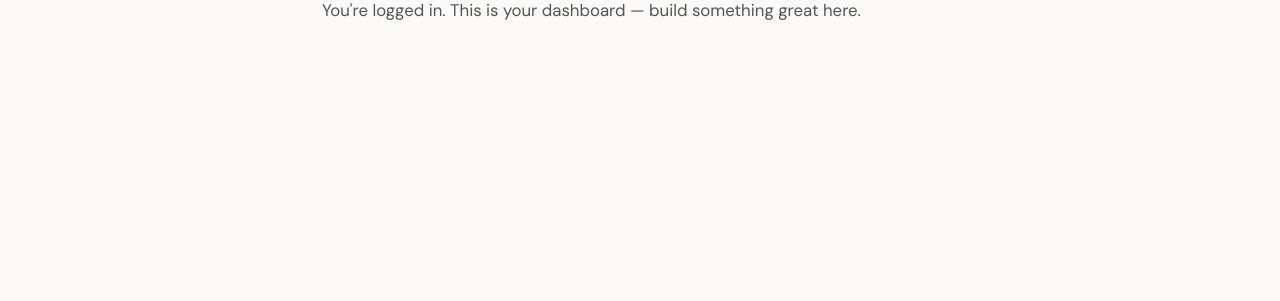
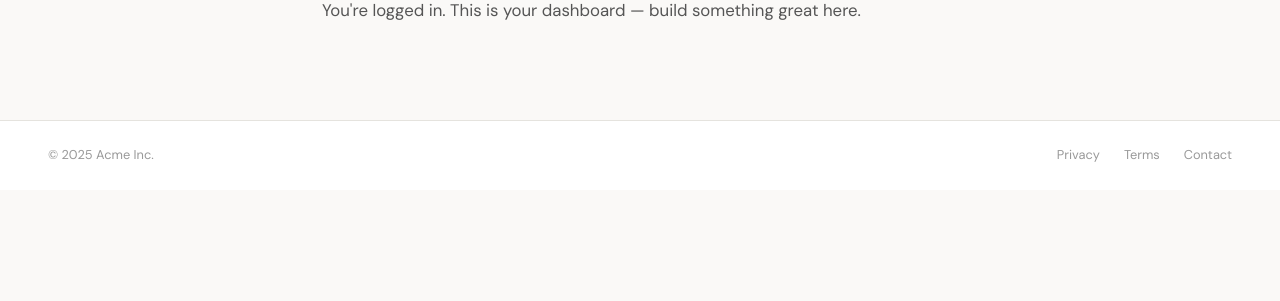
Before and after one commit to radufabian9794-glitch/SimpleWeb, a Flask app: page /auth in a window 1280 px wide. Shown: the part 345-646 px from the top of the page. Run offline with Flask 3, Linux system fonts and the light colour scheme; the visitor is signed in with stand-in values (Sample User, id 1); some web fonts are replaced.

Commit message:
upadate dashboard and profile2 footer

```diff
--- a/templates/dashboard.html
+++ b/templates/dashboard.html
@@ -32,5 +32,13 @@
     <p>You're logged in. This is your dashboard — build something great here.</p>
   </div>
 
+  <footer class="footer">
+    <span>© 2025 Acme Inc.</span>
+    <div class="footer-links">
+      <a href="#">Privacy</a>
+      <a href="#">Terms</a>
+      <a href="#">Contact</a>
+    </div>
+  </footer>
 </body>
 </html>
```
Also changed, not shown: templates/profile2.html (+8 -1 lines).
